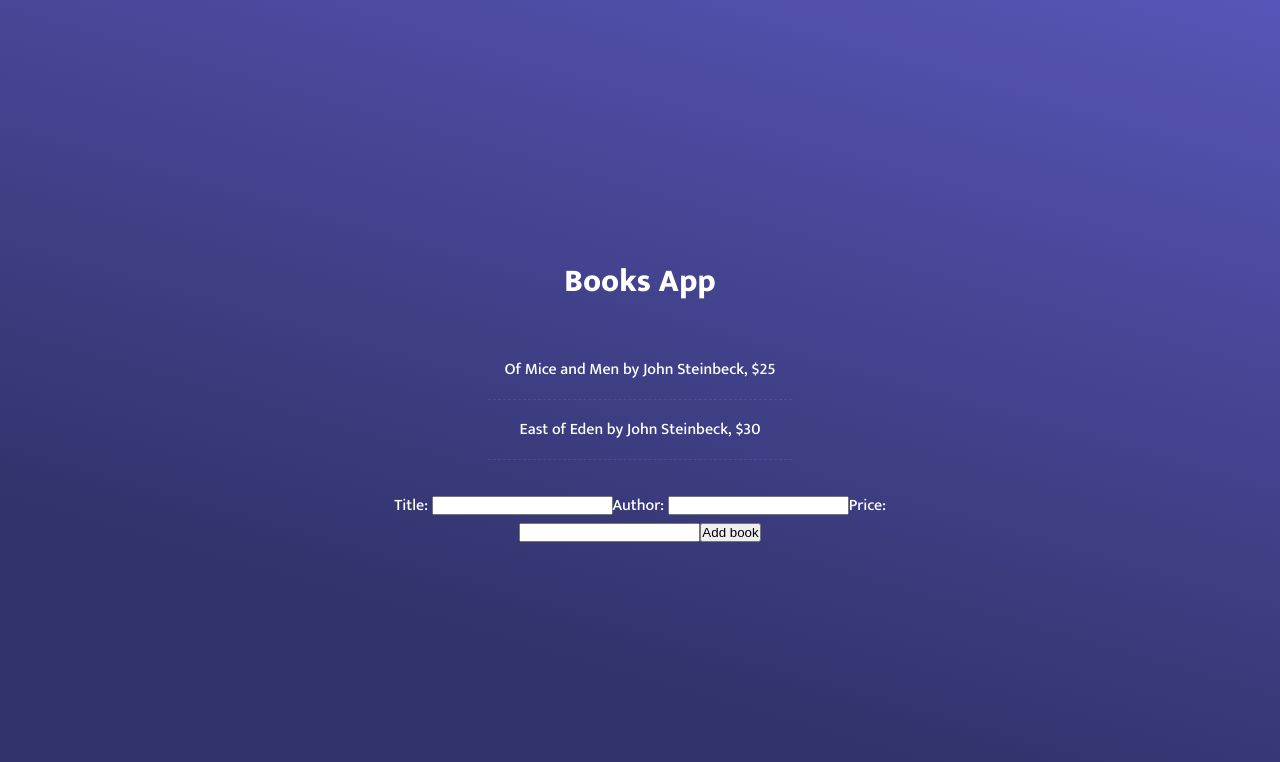
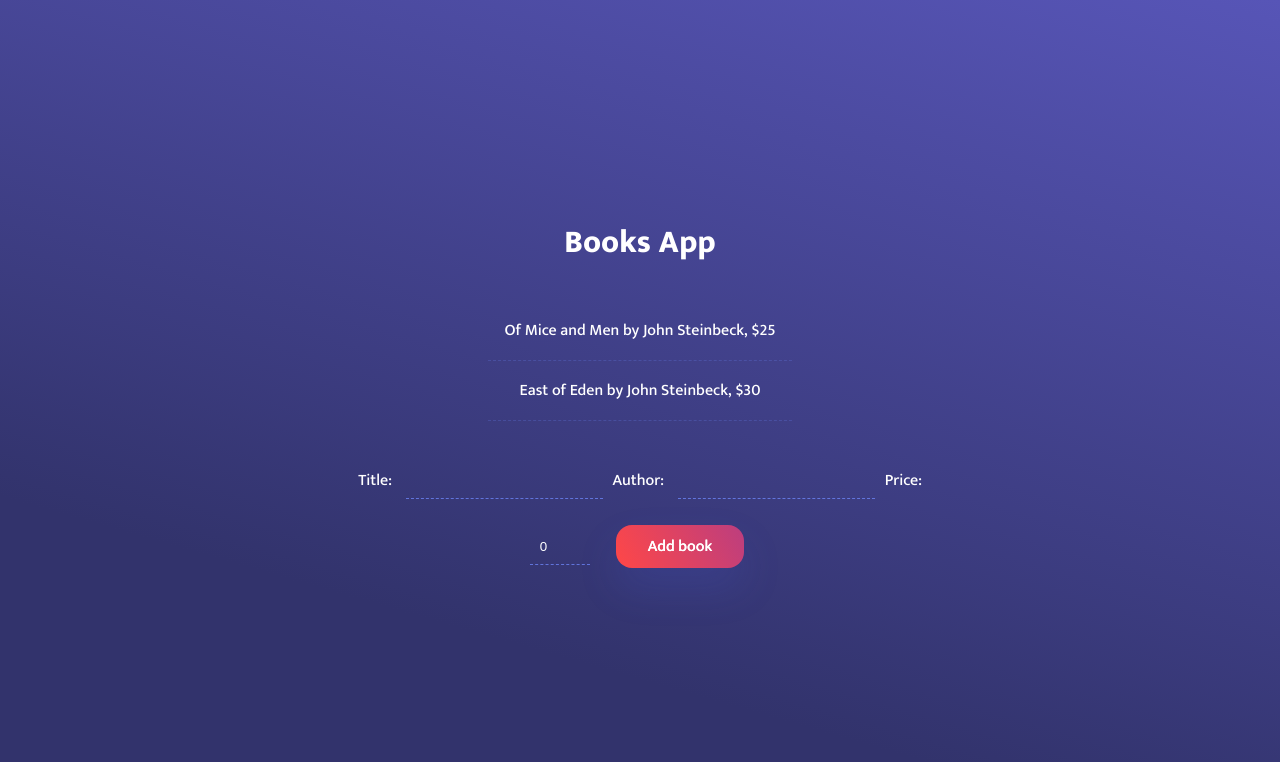
Before and after one commit to litewskidev/ts-books-app, a React (Create React App) app: page / in a window 1280 px wide. Shown: the top 762 px of the page. Built offline with nearby package versions, Linux system fonts and the light colour scheme.

Commit message:
add AddBook inputs

```diff
--- a/src/App.tsx
+++ b/src/App.tsx
@@ -14,13 +14,17 @@
 
   const [books, setBooks] = useState<Book[]>(booksData);
 
+  const addBook = (book: Book): void => {
+    setBooks([...books, book])
+  };
+
   return(
     <div className="container">
       <header>
         <h1>Books App</h1>
       </header>
       <BooksList books={books} />
-      <AddBookForm />
+      <AddBookForm addBook={addBook} />
     </div>
   );
 };
--- a/src/components/AddBookForm/AddBookForm.css
+++ b/src/components/AddBookForm/AddBookForm.css
@@ -0,0 +1,41 @@
+.add-book-form input {
+  outline: none;
+  border: none;
+  border-bottom: 1px dashed rgba(105, 127, 238, 0.85);
+  padding: 10px;
+  background: none;
+  color: #fff;
+  max-width: 200px;
+  display: inline-block;
+  margin: 10px;
+}
+
+.add-book-form input[type="number"] {
+  width: 60px;
+}
+
+.add-book-form button {
+  background-color: #ff4747;
+  background-image: linear-gradient(62deg, #ff4747 0%, #bc3e7f 100%);
+  border-radius: 1rem;
+  padding: 0.5rem 2rem;
+  border: none;
+  color: inherit;
+  font: inherit;
+  margin: 1rem;
+  text-shadow: 0 0;
+  box-shadow: 0 20px 40px 0 rgba(76,104,239,.15);
+  transition: .2s;
+  cursor: pointer;
+  position: relative;
+  top: 0;
+  left: 0;
+  outline: none;
+}
+
+.add-book-form button:hover {
+  position: relative;
+  top: -0.2rem;
+  left: -0.2rem;
+  box-shadow: 0 10px 40px 0 rgba(76,104,239,.25);
+}
--- a/src/components/AddBookForm/AddBookForm.tsx
+++ b/src/components/AddBookForm/AddBookForm.tsx
@@ -1,18 +1,25 @@
 import { FC, FormEvent, useState } from "react";
 import { Book } from "../../interfaces/Book.interface";
 import { randomID } from "../../utils/randomID";
+import "./AddBookForm.css";
 
 type Props = {
-
+  addBook: (book: Book) => void
 };
 
-const AddBookForm: FC<Props> = () => {
+const AddBookForm: FC<Props> = ({ addBook }) => {
 
   const [title, setTitle] = useState<string>('');
   const [author, setAuthor] = useState<string>('');
   const [price, setPrice] = useState<number>(0);
 
-  const handleSubmit = (e: FormEvent<HTMLFormElement>) => {
+  const resetInput = ():void => {
+    setTitle('');
+    setAuthor('');
+    setPrice(0);
+  };
+
+  const handleSubmit = (e: FormEvent<HTMLFormElement>): void => {
     e.preventDefault()
     const book: Book = {
       id: randomID(10),
@@ -21,13 +28,15 @@
       price
     };
     console.log(book);
+    addBook(book);
+    resetInput();
   };
 
   return(
     <form className="add-book-form" onSubmit={handleSubmit}>
-      Title: <input onChange={e => setTitle(e.target.value)} type="text" />
-      Author: <input onChange={e => setAuthor(e.target.value)} type="text" />
-      Price: <input onChange={e => setPrice(parseInt(e.target.value))} type="number" />
+      Title: <input value={title} onChange={e => setTitle(e.target.value)} type="text" />
+      Author: <input value={author} onChange={e => setAuthor(e.target.value)} type="text" />
+      Price: <input value={price} onChange={e => setPrice(parseInt(e.target.value))} type="number" />
       <button>Add book</button>
     </form>
   );
```
